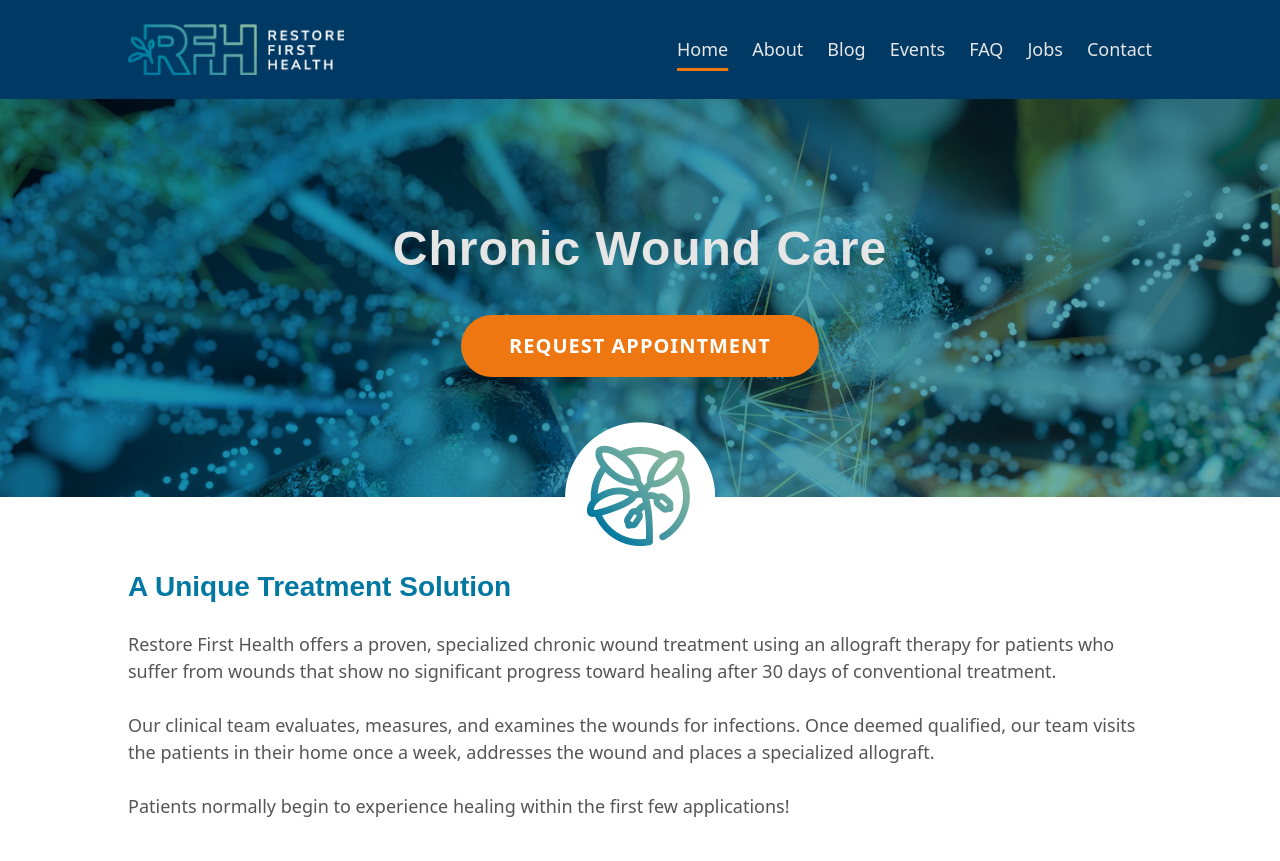
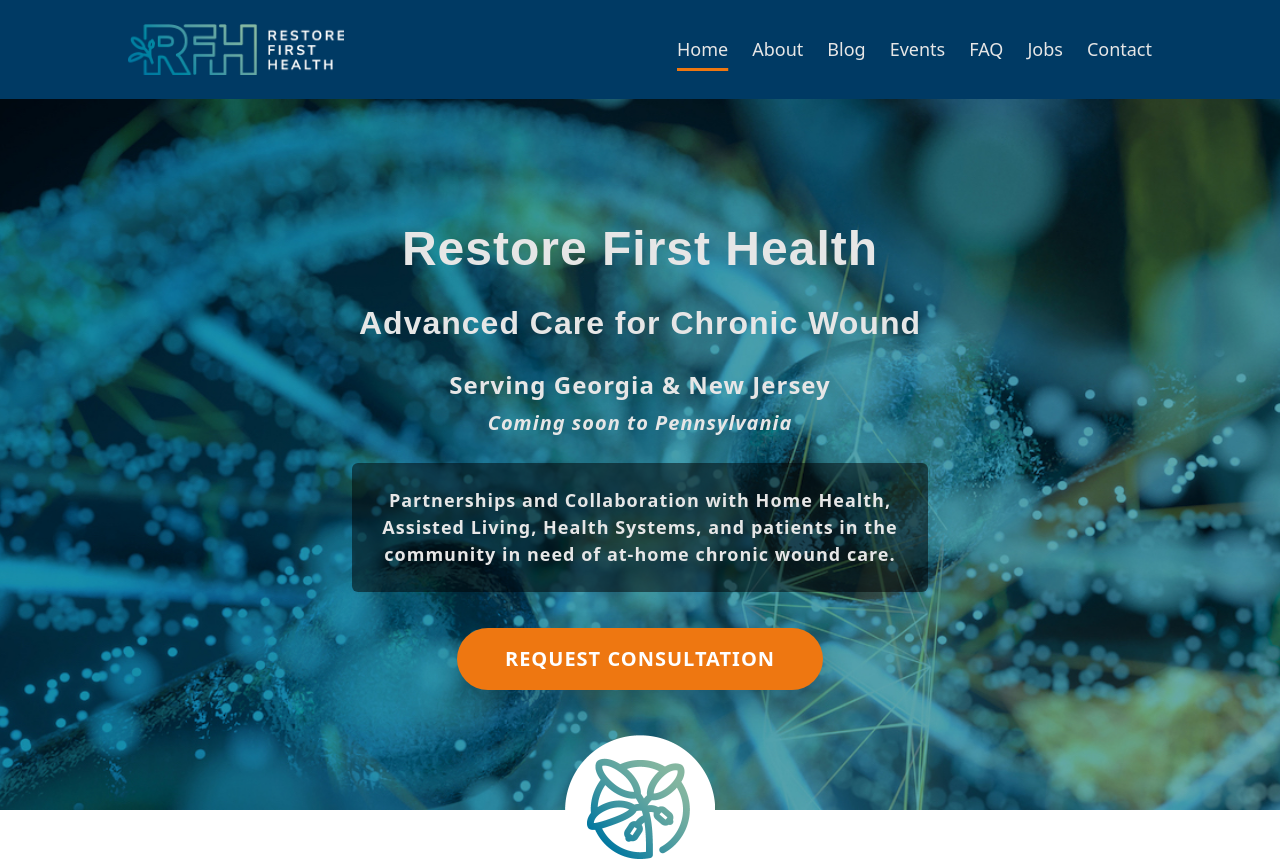
Before and after one commit to bmehder/restore-first-health, a SvelteKit app: page / in a window 1280 px wide. Shown: the top 861 px of the page. Built offline with nearby package versions, Linux system fonts and the light colour scheme.

Commit message:
Lori's changes for top of homepage

```diff
--- a/src/lib/Qualified.svelte
+++ b/src/lib/Qualified.svelte
@@ -1,7 +1,7 @@
 <div class="graphic">
   <div class="one">Is an open wound on the skin</div>
   <div class="two">Is not infected</div>
-  <div class="three">Is greater than 1 square cm</div>
+  <div class="three">Must be LARGER than 2cm x 2cm</div>
   <div class="four">Has not improved after 4 weeks of therapy</div>
 </div>
 
--- a/src/routes/+page.svelte
+++ b/src/routes/+page.svelte
@@ -7,16 +7,11 @@
   <div class="inner flow">
     <h2>A Unique Treatment Solution</h2>
     <p>
-      Restore First Health offers a proven, specialized chronic wound treatment using an
-      allograft therapy for patients who suffer from wounds that show no significant
-      progress toward healing after 30 days of conventional treatment.
+      Restore First Health offers a proven, advanced therapy for the treatment of chronic wounds. We utilize FDA approved skin substitutes in conjunction with high quality wound care. We help patients who suffer from wounds that show no significant progress toward healing after 30 days documented of conventional treatment.
     </p>
     <p>
-      Our clinical team evaluates, measures, and examines the wounds for infections. Once
-      deemed qualified, our team visits the patients in their home once a week, addresses
-      the wound and places a specialized allograft.
+      Our clinical team evaluates, measures, and examines the wounds for infections. Once deemed qualified, our team visits the patients in their home once a week, addresses the wound and places a specialized skin substitute. Patients normally begin to experience healing within the first few applications!
     </p>
-    <p>Patients normally begin to experience healing within the first few applications!</p>
   </div>
 </section>
 
@@ -209,7 +204,8 @@
 <style>
   .difference-list li {
     padding-block: calc(var(--half-size) / 2);
+    padding-inline: var(--half-size);
     margin-inline: var(--size);
-    list-style: disc;
+    list-style-image: url(/check.svg);
   }
 </style>
--- a/src/routes/HomeHero.svelte
+++ b/src/routes/HomeHero.svelte
@@ -5,11 +5,13 @@
 <div class="hero" style="background-image: url({image})">
   <div class="inner balance">
     <div class="content">
-      <div class="h2">Chronic Wound Care</div>
-      <!-- <div class="h3">EXPERT CARE COORDINATION</div> -->
+      <div class="h2">Restore First Health </div>
+      <div class="h3">Advanced Care for Chronic Wound</div>
+      <p class="locations">Serving Georgia & New Jersey<br><small>Coming soon to Pennsylvania</small></p>
+      <p class="info">Partnerships and Collaboration with Home Health, Assisted Living, Health Systems, and patients in the community in need of at-home chronic wound care.</p>
       <div>
         <a class="button" aria-label="Request Appointment" href="/contact-us/"
-          >Request Appointment</a
+          >Request Consultation</a
         >
       </div>
     </div>
@@ -38,6 +40,19 @@
     color: var(--light);
     font-size: calc(var(--size) + 0.5rem);
   }
+  .locations {
+    font-size: var(--size);
+  }
+  small {
+    font-style: italic;
+  }
+  .info {
+    max-width: 32em;
+    margin-inline: auto;
+    padding: var(--size);
+    background-color: rgba(0, 0, 0, 0.5);
+    border-radius: calc(var(--half-size) / 2);
+  }
   .button {
     display: inline-block;
     margin-block-start: var(--half-size);
```
Also changed, not shown: static/check.svg (added).
